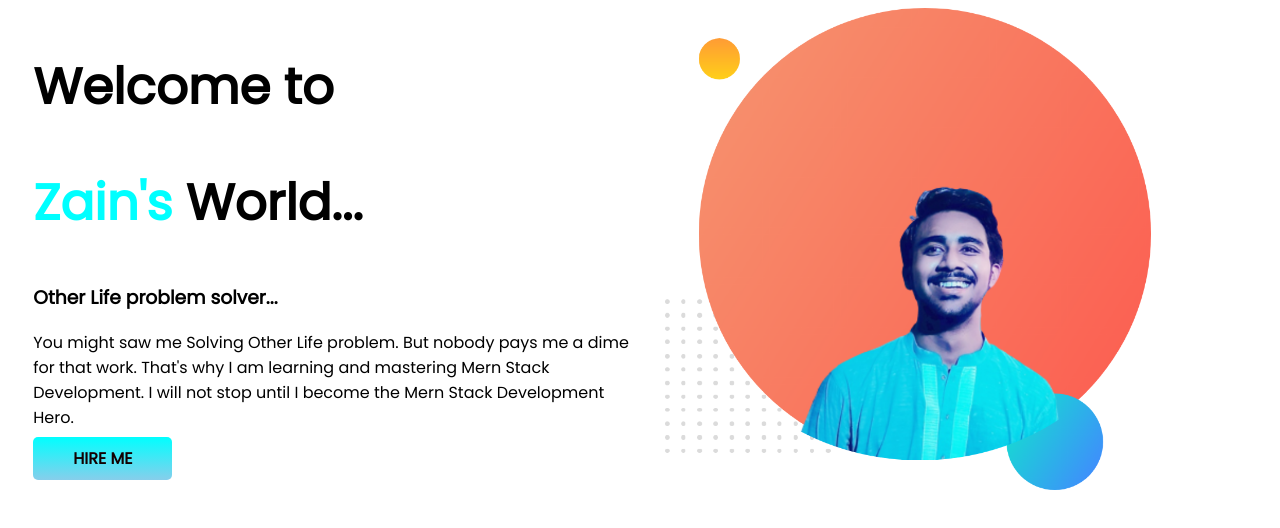
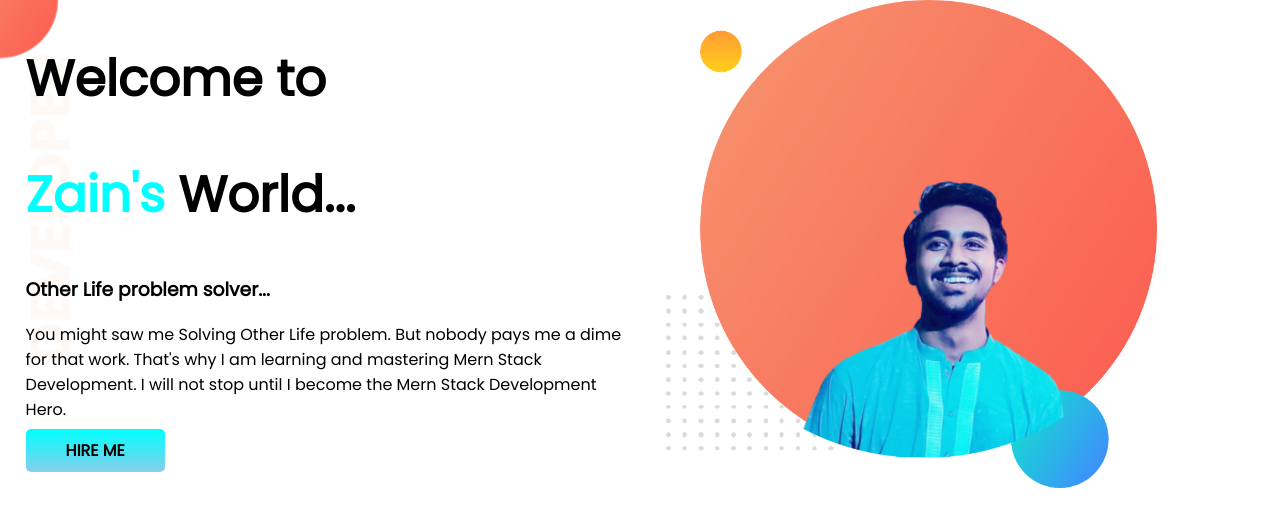
Before and after one commit to Bishaw1/developer-portfolio, a plain HTML site: page index.html in a window 1280 px wide. Drawn offline with Linux system fonts and the light colour scheme.

Commit message:
part one done

```diff
--- a/index.html
+++ b/index.html
@@ -4,7 +4,7 @@
     <meta charset="UTF-8">
     <meta http-equiv="X-UA-Compatible" content="IE=edge">
     <meta name="viewport" content="width=device-width, initial-scale=1.0">
-    <title>Bishaw's Portfolio </title>
+    <title>Zain's Portfolio </title>
     <link rel="preconnect" href="https://fonts.googleapis.com">
 <link rel="preconnect" href="https://fonts.gstatic.com" crossorigin>
 <link href="https://fonts.googleapis.com/css2?family=Poppins&display=swap" rel="stylesheet">
@@ -13,7 +13,7 @@
 
 
 <body>
-<section>
+<section class="top-banner">
     <!-- container k side by side korte gel <div></div> tag use korte hoy and tarpor <section ></saction >tag er moddhe <div></div> tag k rhakte hoy -->
     <div class="half-width"><h1>Welcome to </h1>
         <h1 ><span class="aqua-color">Zain's</span> World...</h1>
--- a/style.css
+++ b/style.css
@@ -1,4 +1,5 @@
-body{font-family: 'Poppins', sans-serif;}
+body{font-family: 'Poppins', sans-serif;
+margin: 0;}
 h1{font-size: 50px;}
 .aqua-color{color: aqua;}
 
@@ -18,3 +19,10 @@ and padding-left:2% diye text ta k halka left side theke right side anna hoice *
 
 }
  /*text-decoration:none;  diye anchor tag use korar jonno  "HIRE ME BTN" er niche Underline asche ota remove korar kaj kora hoice  */
+
+.top-banner{
+    background-image: url(images/top-banner.png);
+
+background-repeat: no-repeat;
+
+}
```
